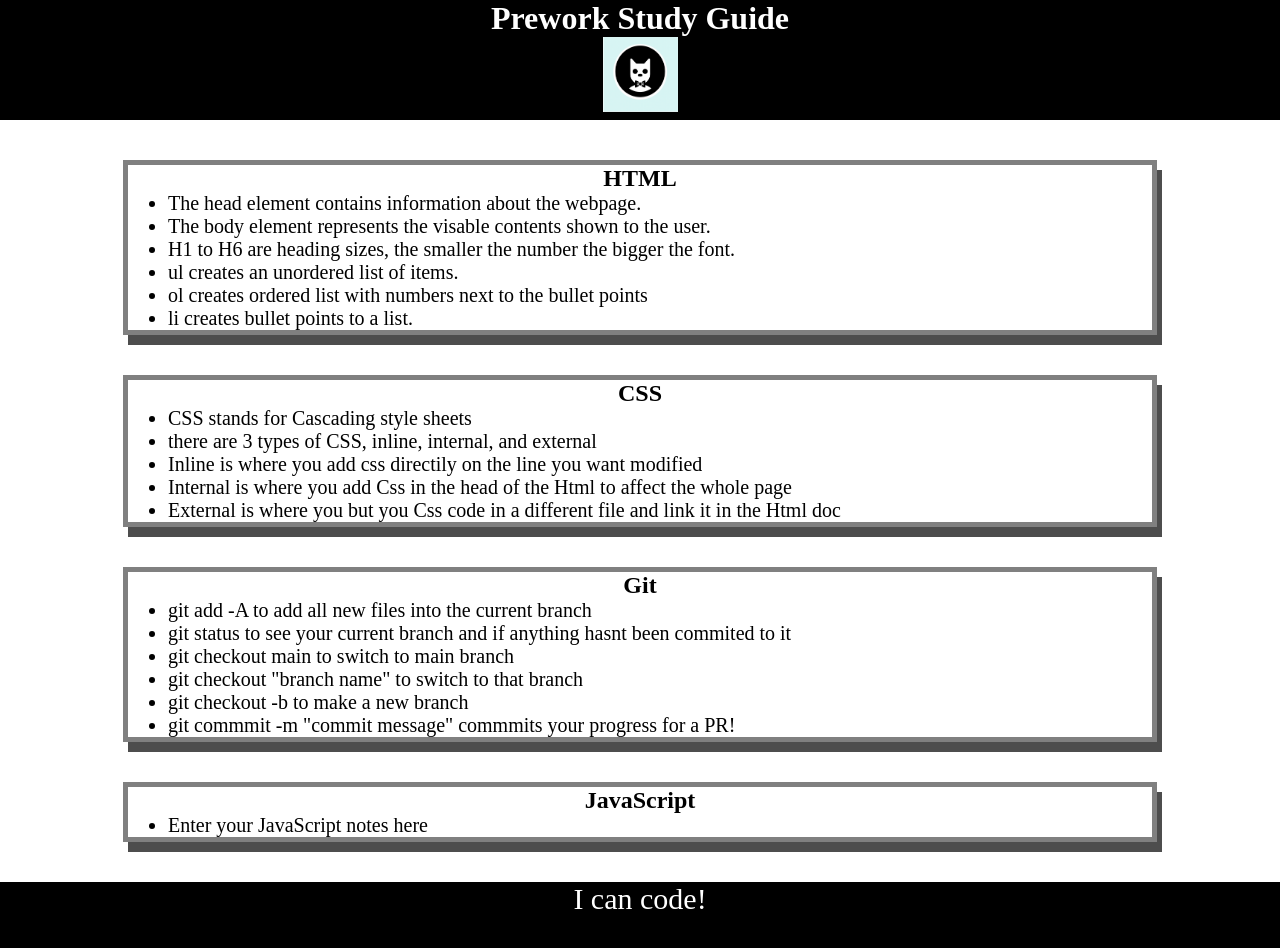
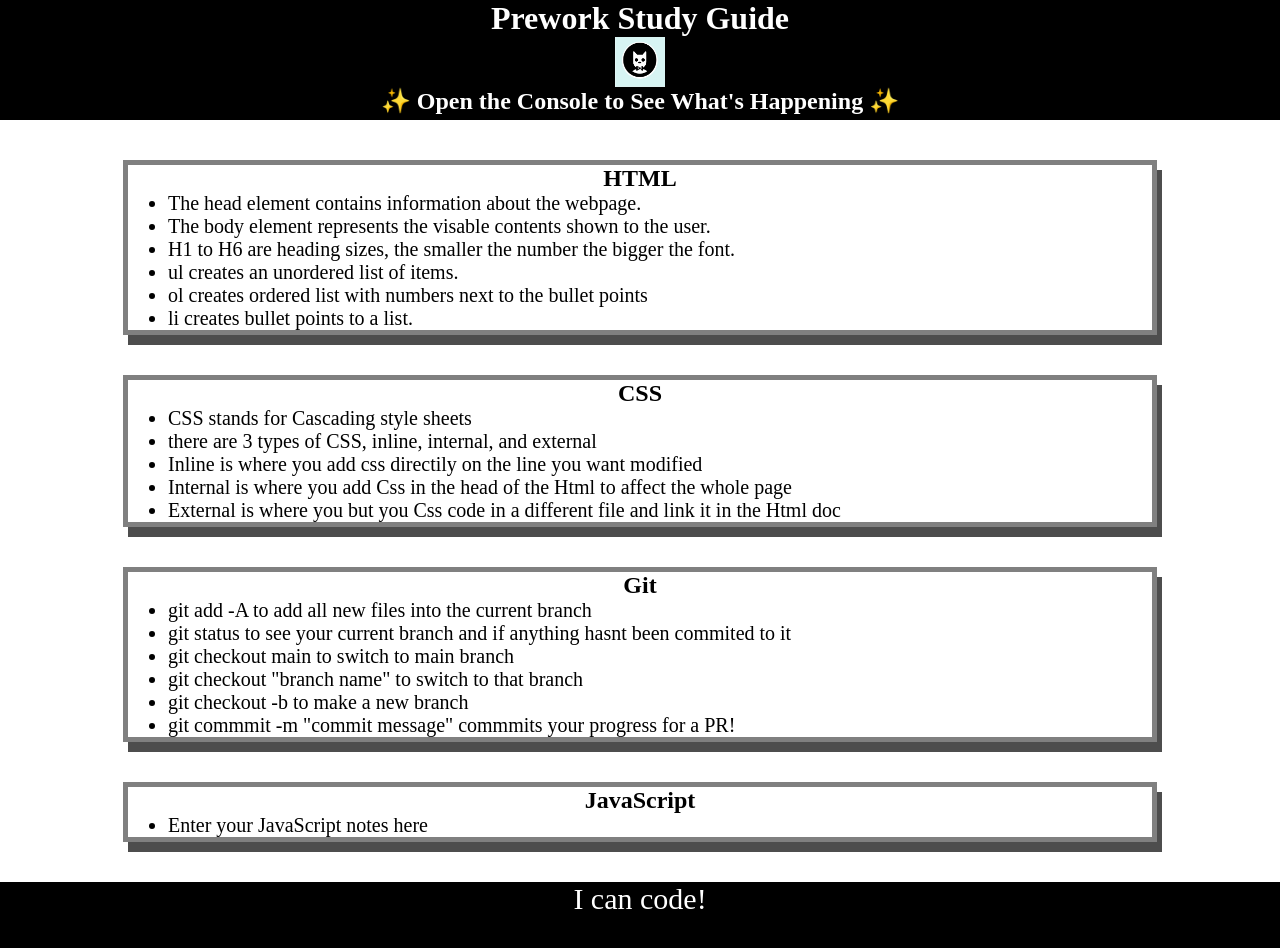
Before and after one commit to crockevin/prework-study-guide, a plain HTML site: page index.html in a window 1280 px wide. Drawn offline with Linux system fonts and the light colour scheme.

Commit message:
Added Javascript to the web App

```diff
--- /dev/null
+++ b/assets/script.js
@@ -0,0 +1,5 @@
+var topic = ['HTML', 'CSS', 'Git', 'JavaScript'];
+
+for(var x = 0; x < topic.length; x++){
+    console.log(topic[x]);
+}
--- a/assets/style.css
+++ b/assets/style.css
@@ -2,6 +2,7 @@
     margin: 0;
     padding: 0;
 }
+
 header,
 footer {
     width: 100%;
@@ -9,28 +10,33 @@ footer {
     background-color: black;
     color: white;
 }
+
 h1,
 h2 {
     text-align: center;
 }
+
 img {
     display: block;
-    height: 75px;
-    width: 75px;
+    height: 50px;
+    width: 50px;
     margin-left: auto;
     margin-right: auto;
 }
+
 ul {
     padding-left: 40px;
     font-size: 20px;
 }
+
 p {
     text-align: center;
     font-size: 30px;
-  }
-  .card {
+}
+
+.card {
     width: 80%;
     margin: 40px auto;
     border: 5px solid gray;
     box-shadow: 5px 10px #4d4d4d;
-  }
+}
--- a/index.html
+++ b/index.html
@@ -1,5 +1,6 @@
 <!DOCTYPE html>
 <html lang="en">
+
 <head>
   <meta charset="UTF-8" />
   <meta http-equiv="X-UA-Compatible" content="IE=edge" />
@@ -12,6 +13,7 @@
   <header id="header">
     <h1>Prework Study Guide</h1>
     <img src="./assets/bowtie-cat.png" alt="Profile image of cat wearing a bow tie." />
+    <h2>✨ Open the Console to See What's Happening ✨</h2>
   </header>
   <main>
 
@@ -62,5 +64,7 @@
   <footer>
     <p>I can code!</p>
   </footer>
+  <script src="./assets/script.js"></script>
 </body>
+
 </html>
```
Lines whose indentation alone changed are shown as unchanged.
